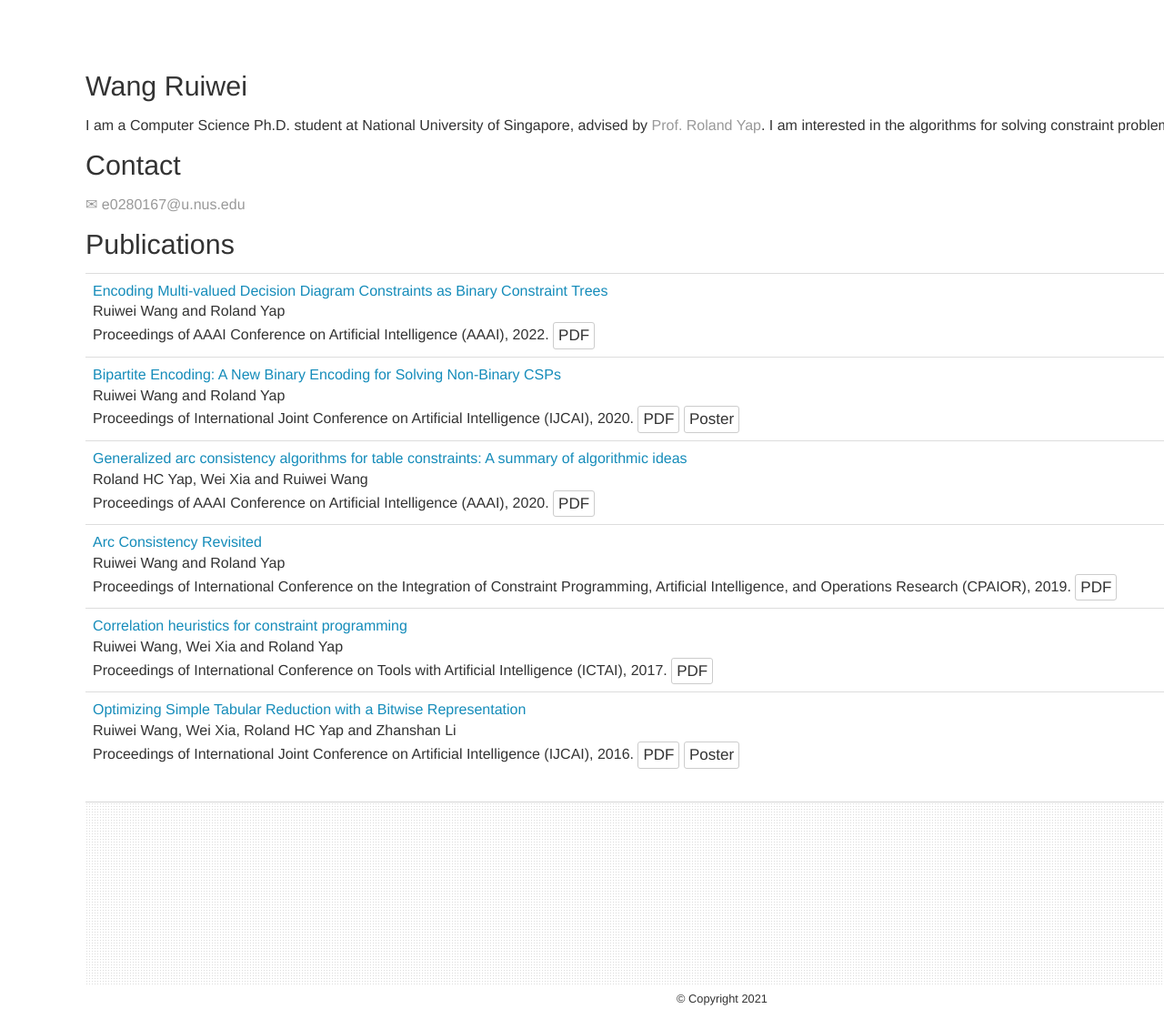
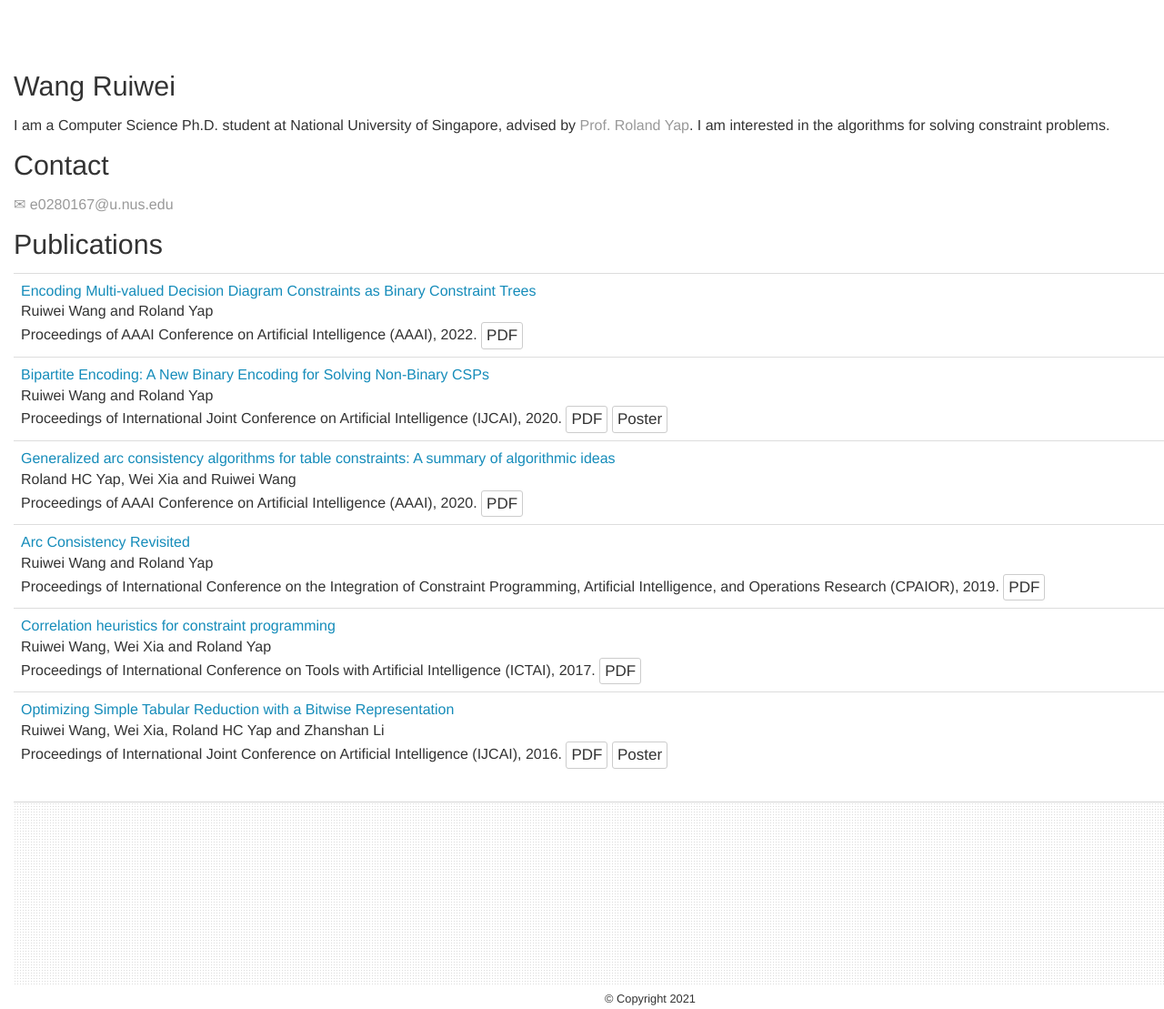
Before and after one commit to WangRuiwei/WangRuiwei.github.io, a Jekyll site: the page built from index.html, in a window 1280 px wide. Shown: the whole page at 91% size. Built offline with Jekyll 4.4.1, drawn with Linux system fonts in a browser that asks for light colours.

Commit message:
Update default.html

```diff
--- a/_layouts/default.html
+++ b/_layouts/default.html
@@ -19,13 +19,11 @@
 		        </script>
 		</head>
 		<body>
-			<div class="container-fluid">
-			<div class="container" style="white-space: normal;">
+			<div class="container">
 
 			{{ content }}
 
 			</div><!-- /.container -->
-			</div><!-- /.container-fluid -->
 			<script type="text/javascript" src="/css/love.js"></script>
 			<script type="text/javascript" src="/css/bootstrap.min.js"></script>
 		</body>
```
